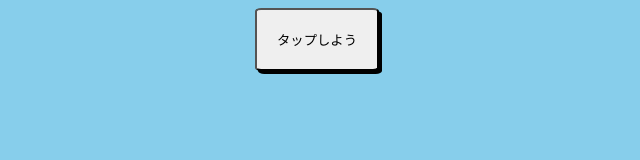
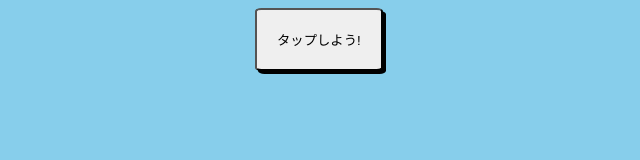
Before and after one commit to TakanoriOkawa/JS_textAnime, a plain HTML site: page index.html in a window 1280 px wide. Shown: the full height of the page, 335-975 px from the left. Drawn offline with Linux system fonts and the light colour scheme.

Commit message:
Add files via upload

```diff
--- a/index.html
+++ b/index.html
@@ -9,7 +9,7 @@
 <body>
     <div class="contents">
         <div class="btn">
-            <button onclick="ivent();">タップしよう</button>
+            <button onclick="ivent();">タップしよう!</button>
         </div>
     </div>
 
```
